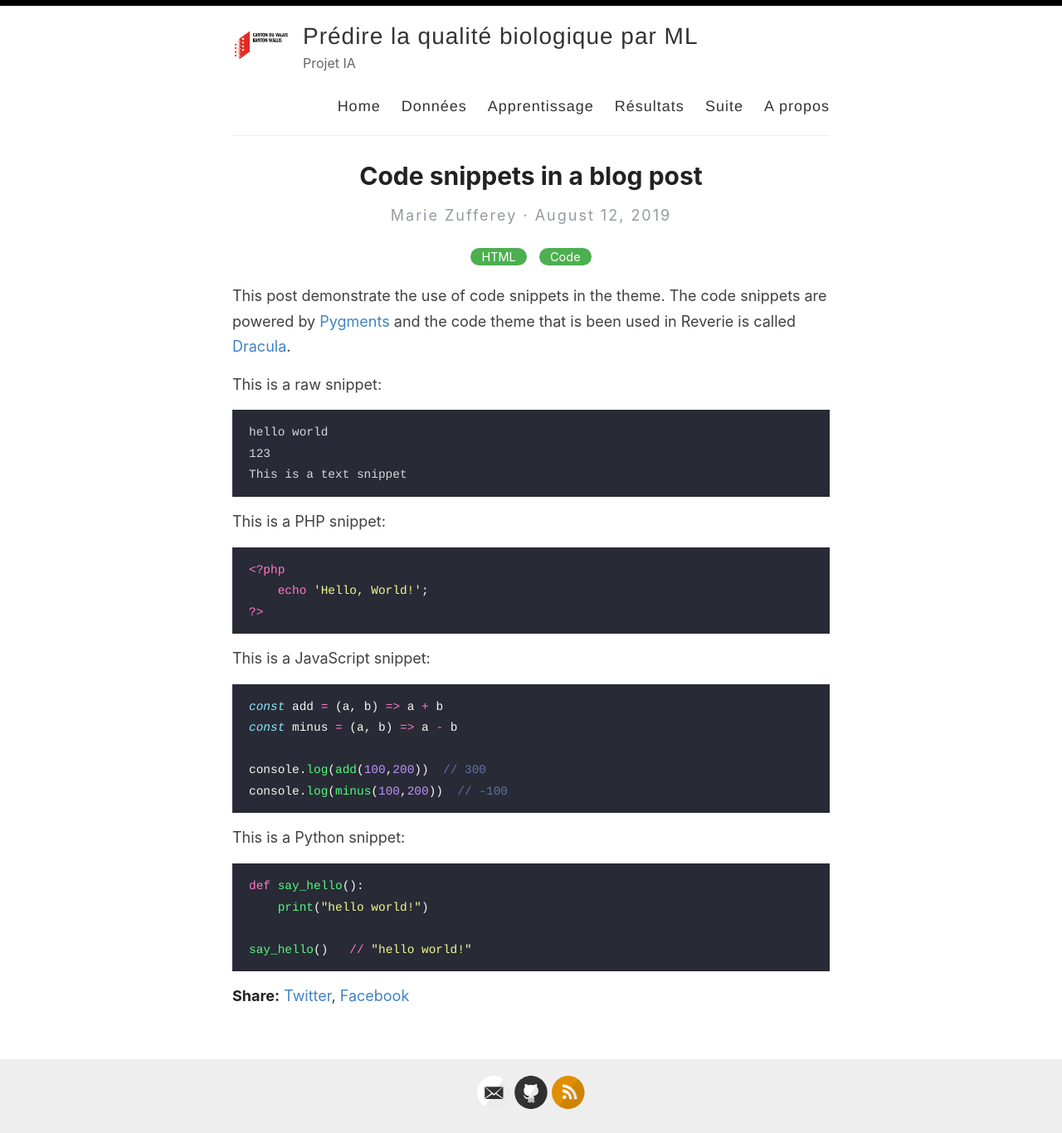
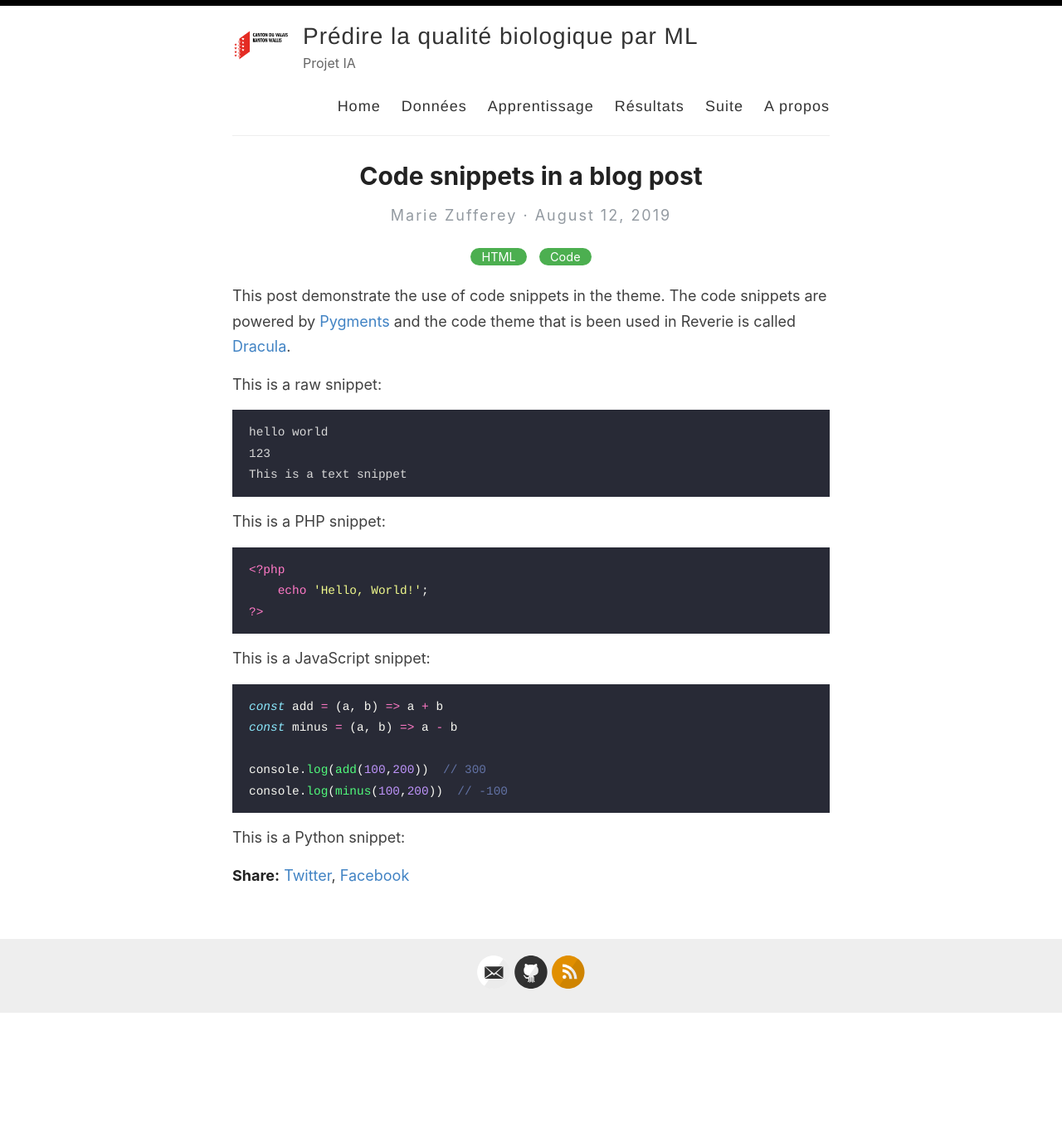
Before and after one commit to sca-opdir/sber-biodiversite-ml-prediction, a Jekyll site: the page built from _posts/2019-8-12-code-snippets.md, in a window 1280 px wide. Shown: the whole page at 83% size. Built offline with Jekyll 4.4.1, drawn with Linux system fonts in a browser that asks for light colours; after the commit the page ends 1221 px from its top, so only the background shows below that.

Commit message:
Update 2019-8-12-code-snippets.md

````diff
--- a/_posts/2019-8-12-code-snippets.md
+++ b/_posts/2019-8-12-code-snippets.md
@@ -33,10 +33,3 @@ console.log(minus(100,200))  // -100
 ```
 
 This is a Python snippet:
-
-```python
-def say_hello():
-    print("hello world!")
-
-say_hello()   // "hello world!"
-```
````
